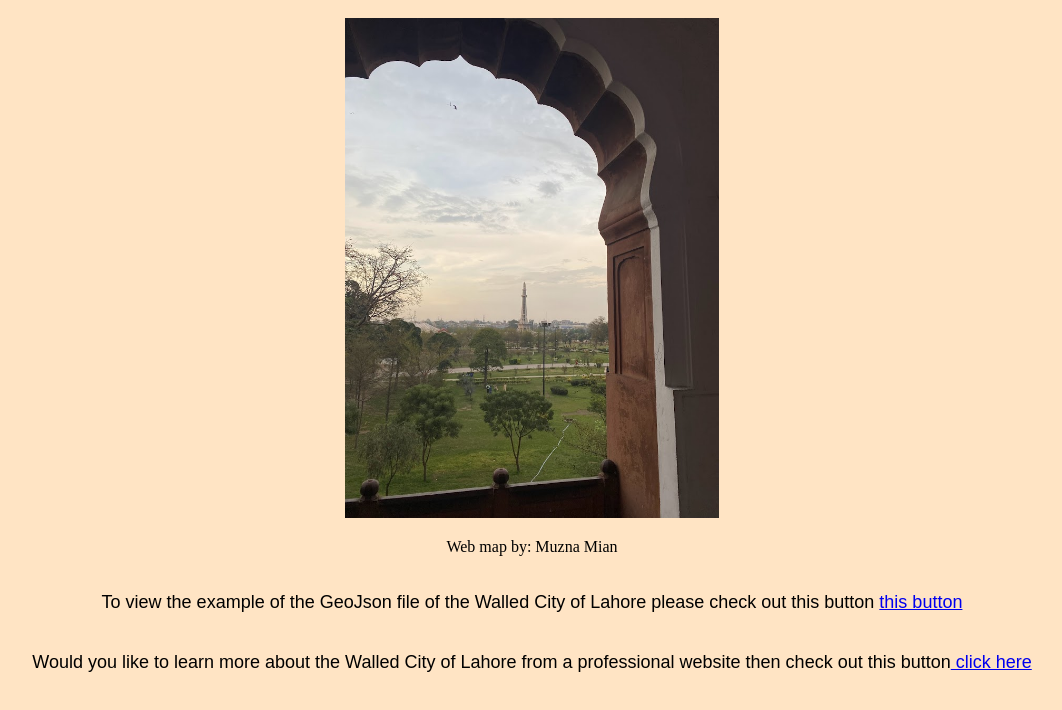
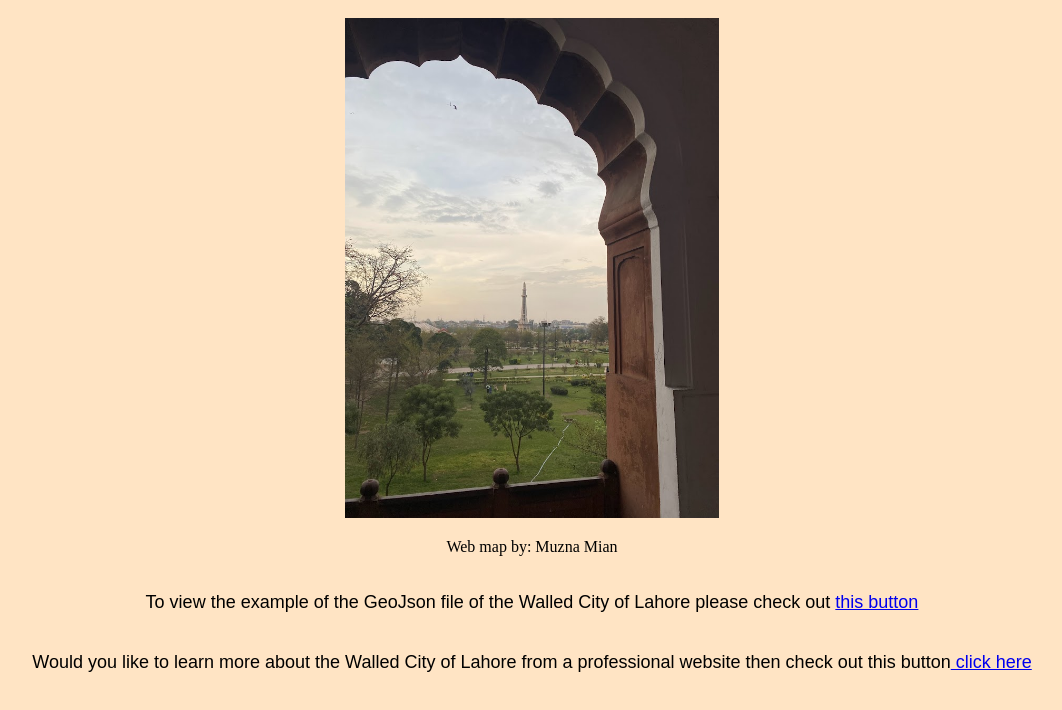
Before and after one commit to muznamian/ggr472lab1-final, a plain HTML site: page index.html in a window 1280 px wide. Shown: the part 86-796 px from the top of the page, without its empty margins (108-1170 px from the left). Drawn offline with Linux system fonts and the light colour scheme.

Commit message:
Update index.html

```diff
--- a/index.html
+++ b/index.html
@@ -18,7 +18,7 @@
 <p style= "text-align: center"> Web map by: Muzna Mian
 <br>
 <br>
-<p style=" color: black; text-align: center; font-size:large; font-family:sans-serif;"> To view the example of the GeoJson file of the Walled City of Lahore please check out this button
+<p style=" color: black; text-align: center; font-size:large; font-family:sans-serif;"> To view the example of the GeoJson file of the Walled City of Lahore please check out
 <a href= "map (1).geojson">  this button </a>
 <br>
 <br> <p style="color: black; text-align: center; font-size: large ; font-family:sans-serif;"> Would you like to learn more about the Walled City of Lahore from a professional website then check out this button<a href="https://walledcitylahore.gop.pk/"> click here</a>
```
